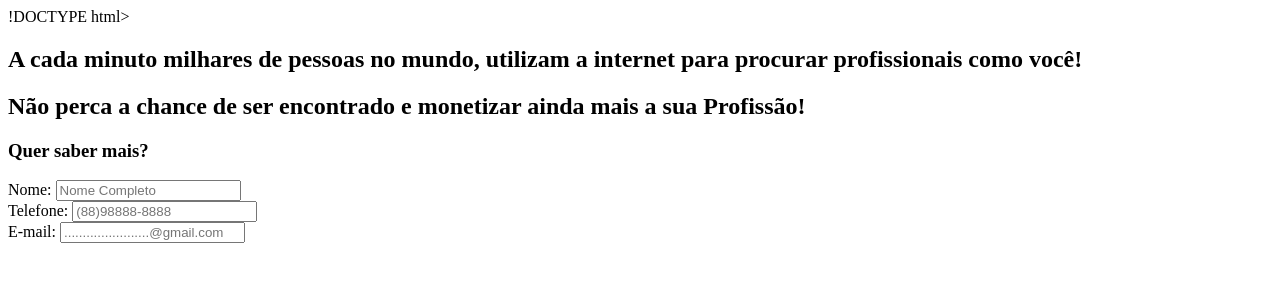
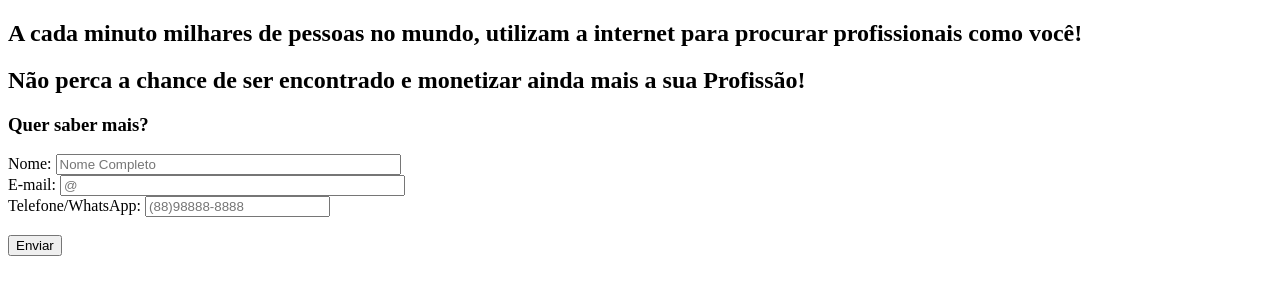
Before and after one commit to FabioHRSouza/Projeto-LandingPage, a plain HTML site: page index.html in a window 1280 px wide. Drawn offline with Linux system fonts and the light colour scheme.

Commit message:
Botão de ação

```diff
--- a/index.html
+++ b/index.html
@@ -1,10 +1,11 @@
-!DOCTYPE html>
+<!DOCTYPE html>
 <html lang="pt-br">
 <head>
     <meta charset="UTF-8">
     <meta http-equiv="X-UA-Compatible" content="IE=edge">
     <meta name="viewport" content="width=device-width, initial-scale=1.0">
     <title>Landing Page</title>
+
 
 </head>
 <body>
@@ -24,17 +25,23 @@
                     <h3>Quer saber mais?</h3>
                     <div>
                         <label for="nome">Nome:</label>
-                        <input type="text" id="nome" placeholder="Nome Completo">
-                    </div>
-                    <div>
-                        <label for="fone">Telefone:</label>
-                        <input type="text" id="fone" placeholder="(88)98888-8888" />
+                        <input type="text" id="nome" size="40" placeholder="Nome Completo">
                     </div>
                     <div>
                         <label for="email">E-mail:</label>
-                        <input type="text" id="email" placeholder=".......................@gmail.com"/>
+                        <input type="text" id="email" size="40" placeholder="@"/>
                     </div>
-
+                    <div>
+                        <label for="fone">Telefone/WhatsApp:</label>
+                        <input id="telNo"
+                        name="telNo"
+                        type="tel"
+                        minlength="9"
+                        maxlength="11" placeholder="(88)98888-8888"/>
+                    </div><br>
+                    <div>
+                        <input type="submit" id="enviaForm" value="Enviar">
+                    </div>
                     </div> <br>
 
                 </form>
```
